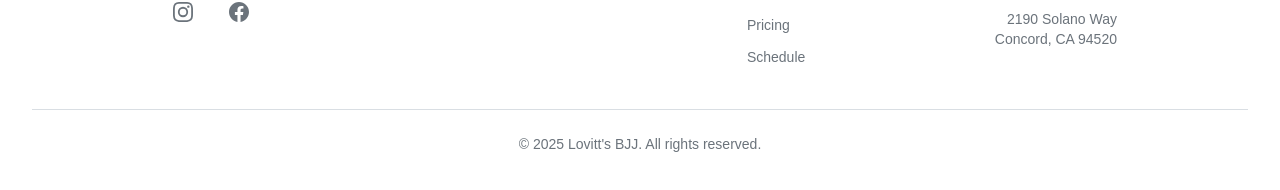
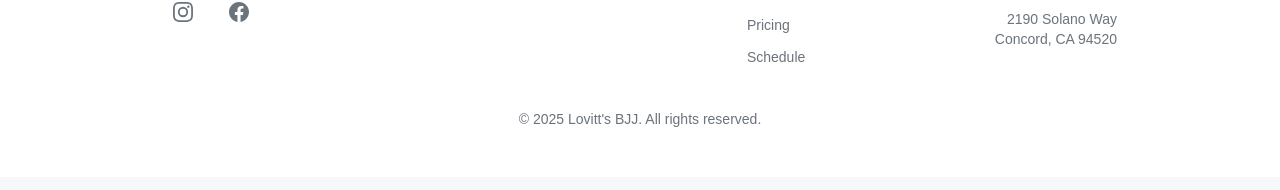
Before and after one commit to cayvonmorady/lovittsbjj, a Next.js app: page /schedule in a window 1280 px wide. Shown: the part 2500-2690 px from the top of the page. Built offline with nearby package versions, Linux system fonts and the light colour scheme; no server answers.

Commit message:
Small footer tweak

```diff
--- a/src/components/Footer.tsx
+++ b/src/components/Footer.tsx
@@ -97,7 +97,7 @@ export default function Footer() {
           </div>
         </div>
 
-        <div className="mt-10 pt-6 border-t border-border text-center text-muted text-sm">
+        <div className="pt-10 text-center text-muted text-sm">
           <p>&copy; {currentYear} Lovitt&apos;s BJJ. All rights reserved.</p>
         </div>
       </div>
```
